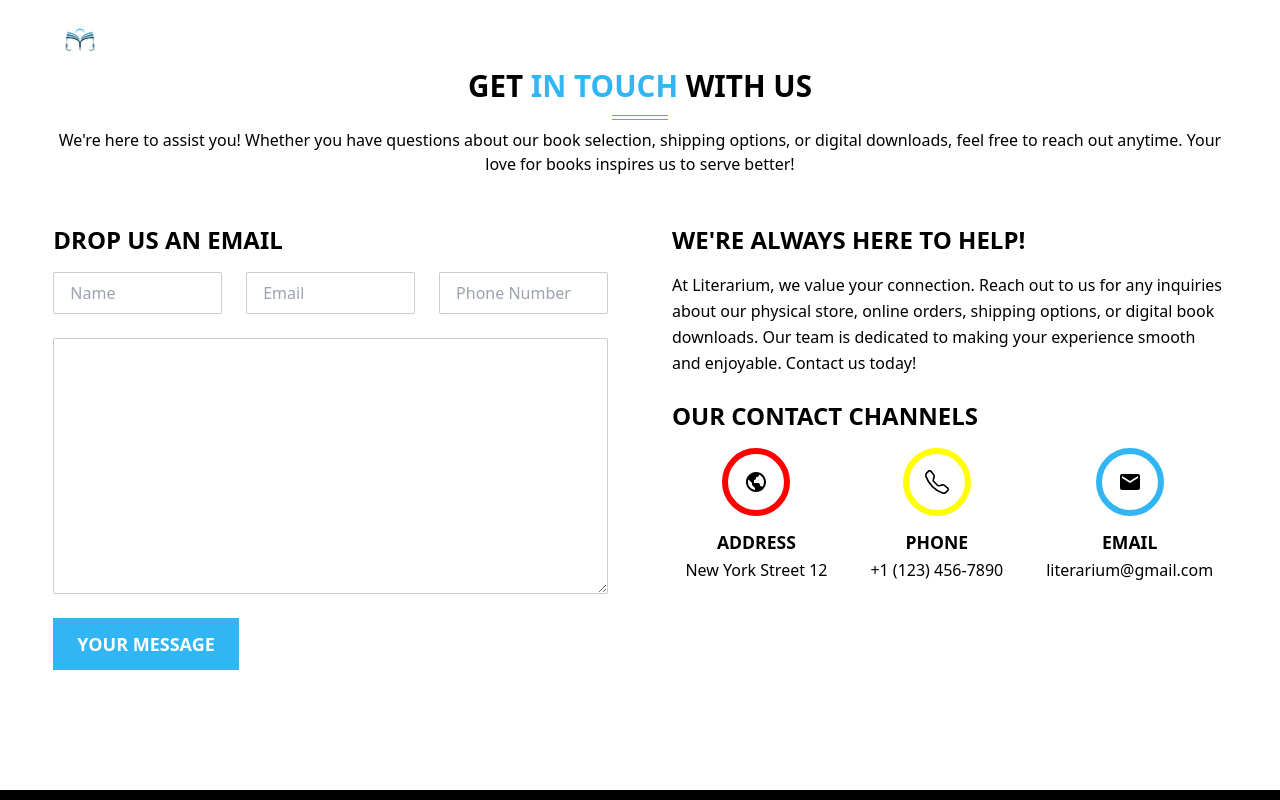
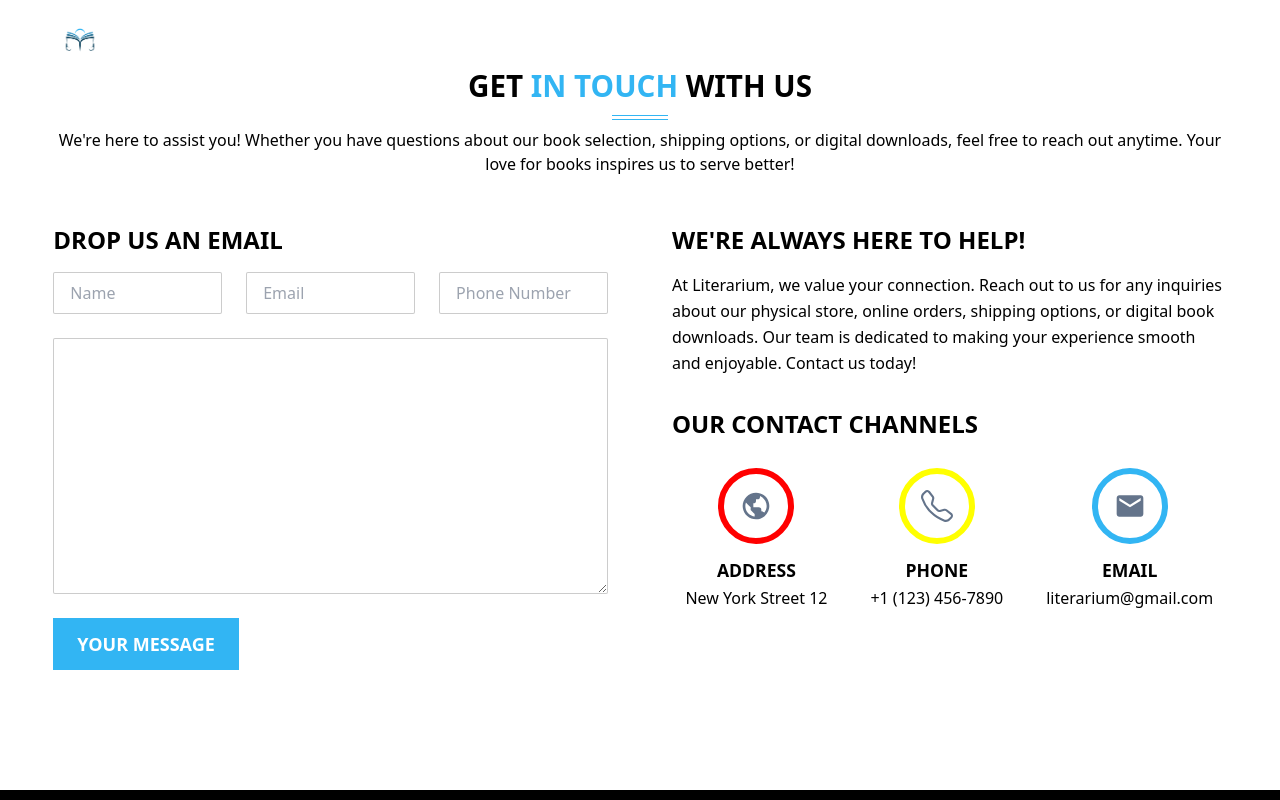
Before and after one commit to emmanuel-cruz-dev/literarium, a React (Vite) app: page /contact in a window 1280 px wide. Shown: the top 800 px of the page. Built offline with nearby package versions, Linux system fonts and the light colour scheme.

Commit message:
estilos en iconos de contact us color, margin-top

```diff
--- a/src/components/routes/contact/ContactPage.tsx
+++ b/src/components/routes/contact/ContactPage.tsx
@@ -18,7 +18,7 @@ const ContactPage = () => {
       </div>
       <article className="grid grid-cols-1 md:grid-cols-2 gap-12 lg:gap-16 pb-6 pt-8">
         <FormItem title="Drop us an email" button="Your message" />
-        <article className="flex flex-col gap-6 [&>div>h3]:text-2xl [&>div>h3]:uppercase [&>div>h3]:font-semibold leading-relaxed">
+        <article className="flex flex-col gap-8 [&>div>h3]:text-2xl [&>div>h3]:uppercase [&>div>h3]:font-semibold leading-relaxed">
           <div className="flex flex-col gap-4">
             <h3>We're Always Here to Help!</h3>
             <p>
--- a/src/styles/pages.css
+++ b/src/styles/pages.css
@@ -482,6 +482,7 @@
  ***************************************/
 
 .contact-page__icons {
+  margin-top: 0.75rem;
   display: flex;
   flex-direction: column;
   align-items: center;
@@ -495,10 +496,11 @@
 }
 
 .contact-page__icons span {
-  font-size: 1.5em;
+  font-size: 2em;
   font-weight: 700;
   padding: 1rem;
   border-radius: 50%;
+  color: var(--gray-color);
 }
 
 .contact-page__icons span.red {
```
